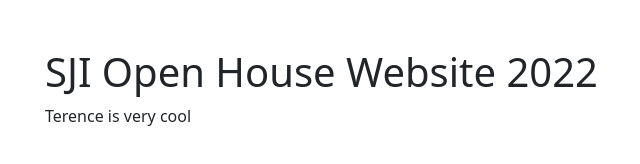
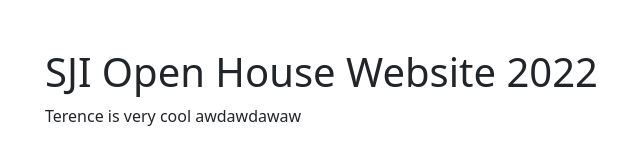
Before and after one commit to of89p/sjiopenhouse, a plain HTML site: page index.html in a window 1280 px wide. Shown: the whole page, without its empty margins (37-677 px from the left). Drawn offline with nearby package versions, Linux system fonts and the light colour scheme.

Commit message:
Update index.html

```diff
--- a/index.html
+++ b/index.html
@@ -10,7 +10,7 @@
 <body class="container">
     <br><br>
   <h1>SJI Open House Website 2022</h1>
-  <p> Terence is very cool</p>
+  <p> Terence is very cool awdawdawaw</p>
 </body>
 
 
```
